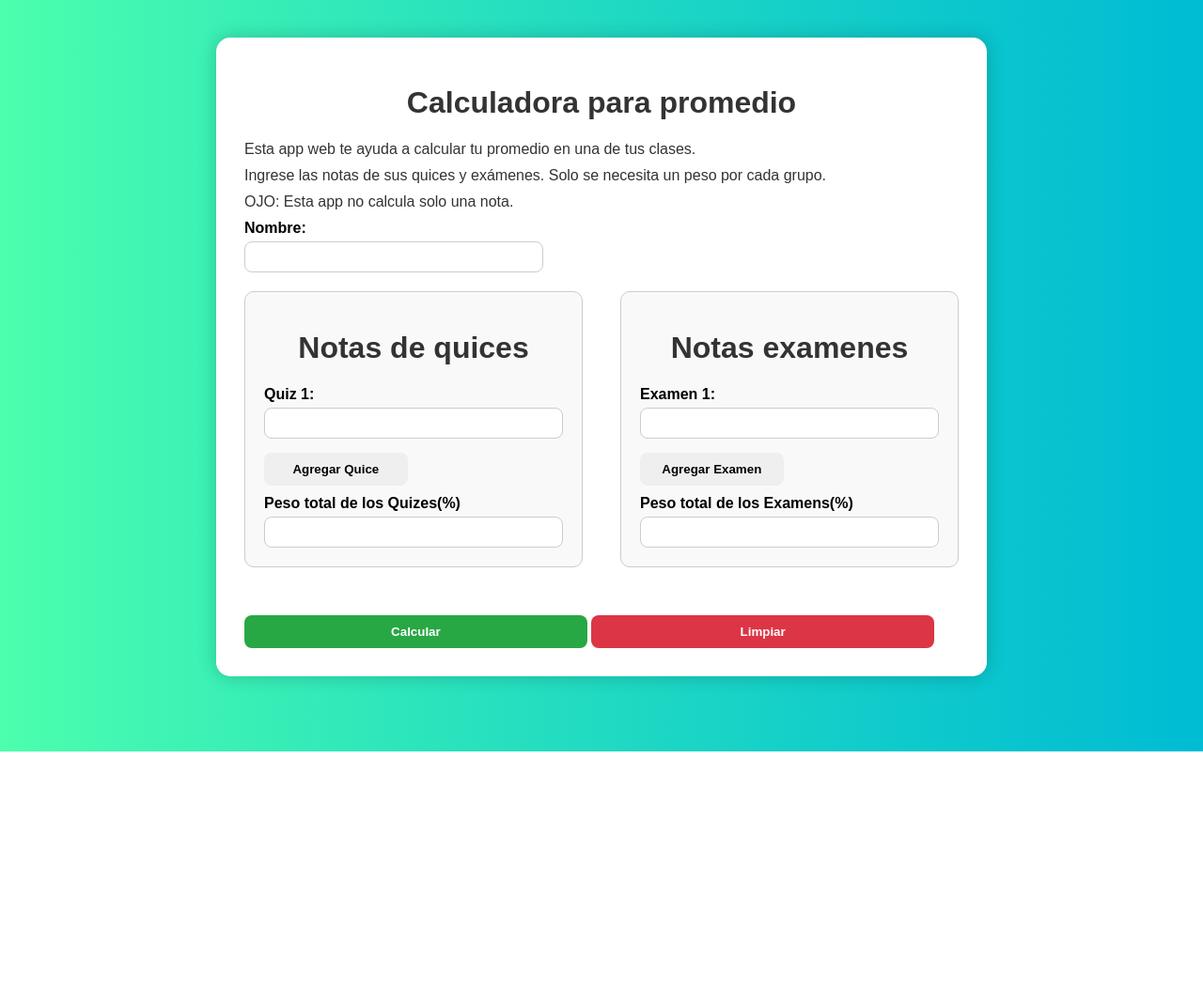
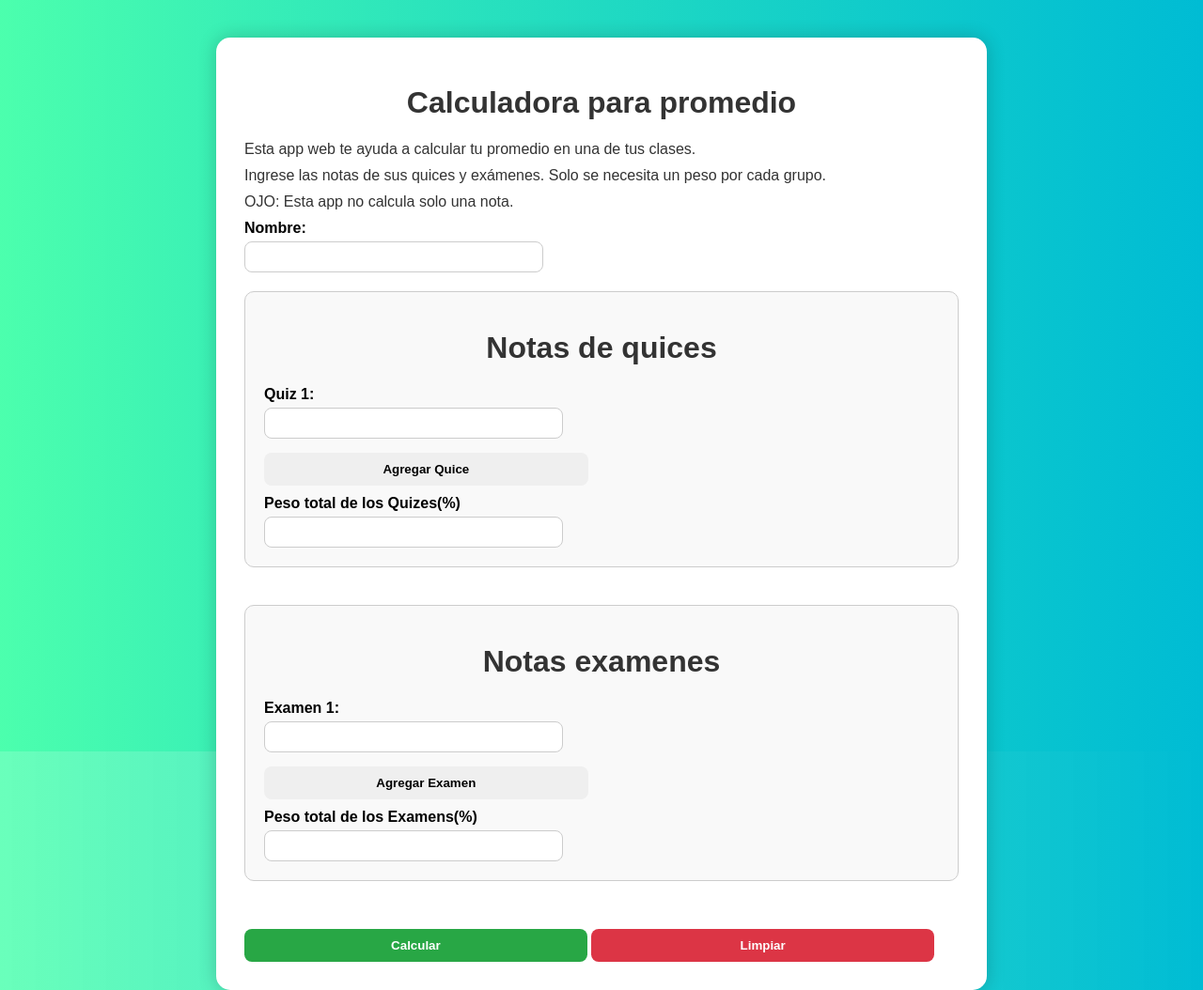
Before and after one commit to Eldomi05/web, a Flask app: page / in a window 1280 px wide. Shown: the whole page at 94% size. Before the commit the page ends 800 px from the top, so only its background shows below. Run offline with Flask 3, Linux system fonts and the light colour scheme.

Commit message:
Ajuste de tamaño en celular

```diff
--- a/static/style.css
+++ b/static/style.css
@@ -103,15 +103,24 @@
 }
 .notas-contenedor{
     display: flex;
+    flex-wrap: wrap;
     justify-content: center;
     gap: 40px;
-    margin-top: 20px;;
+    margin-top: 20px;
+    width: 100%;
+    box-sizing: border-box;;
 }
 .grupo-notas{
-    flex: 1;
-    max-width: 400px;
+    flex: 1 1 400px;
+    max-width: 100%;
     border: 1px solid #ccc;
     padding: 20px;
     border-radius: 10px;
     background-color: #f9f9f9;
+    box-sizing: border-box;
 }
+@media screen and (max-whidth: 600px) {
+    .grupo-notas{
+        flex: 1 1 100%;
+    }
+}
```
